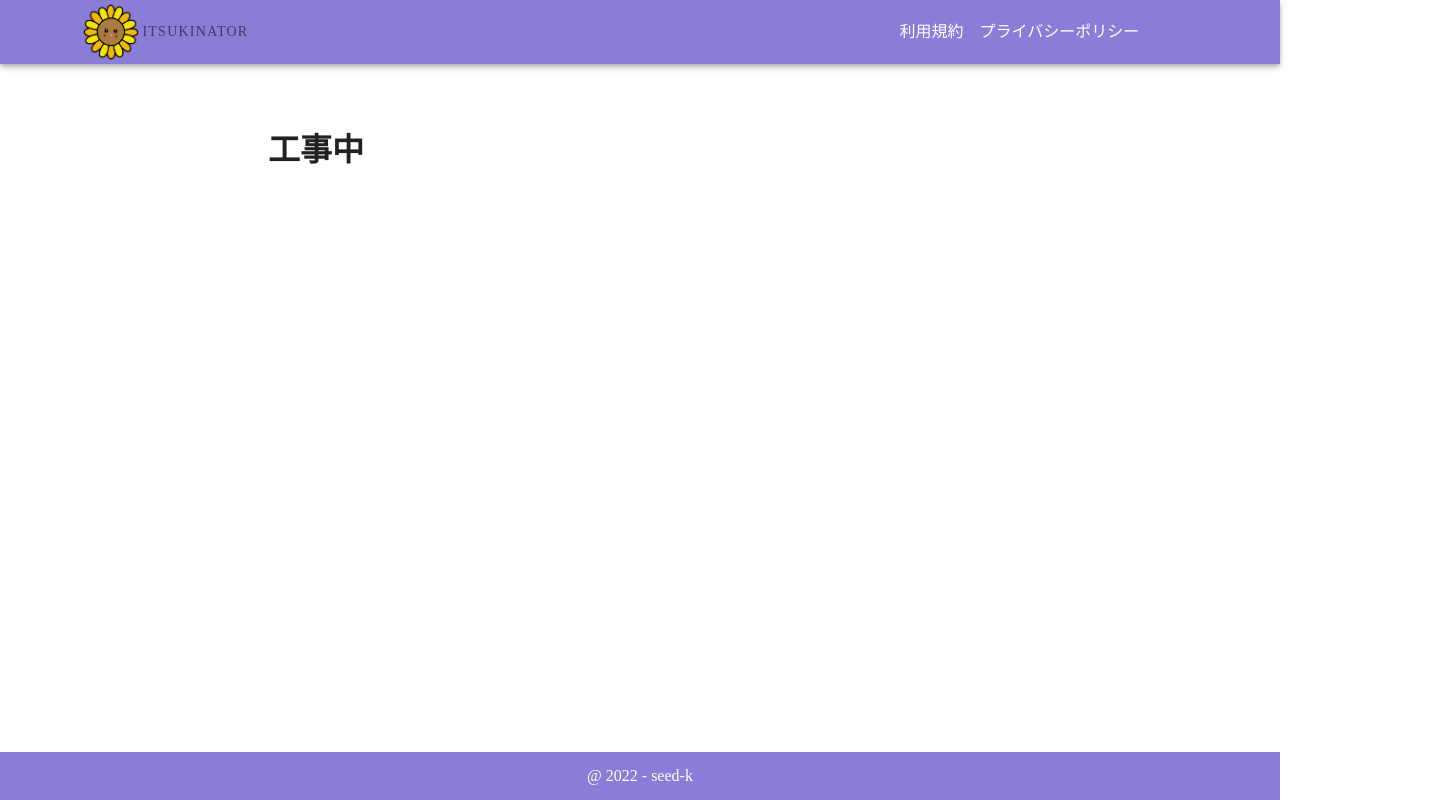
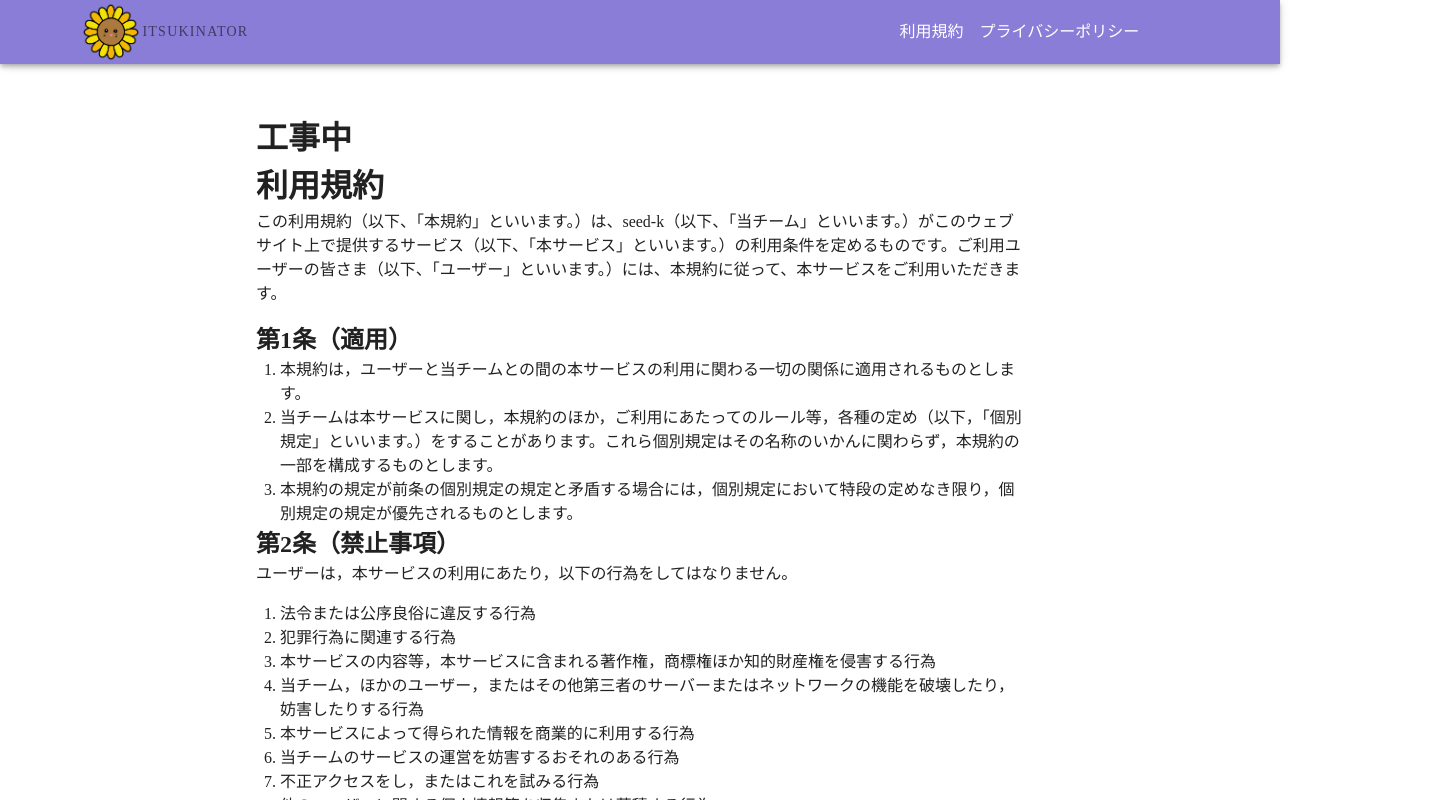
Before and after one commit to D-suke0614/itsukinator, a Vue app: page / in a window 1280 px wide. Both pictures are taken after a click on the link "利用規約". Shown: the top 800 px of the page, 1441 px wide, since content can reach past the window. Built offline with nearby package versions, Linux system fonts and the light colour scheme; a web font is replaced by a local one.

Commit message:
[feat]term page（途中）

```diff
--- a/src/components/common/molecules/itsuki-footer.vue
+++ b/src/components/common/molecules/itsuki-footer.vue
@@ -4,7 +4,9 @@
       class="text-center"
       cols="12"
     >
-      @ {{ new Date().getFullYear() }} - seed-k
+      <!-- コピーライトの日付は固定で良いため、関数はコメントアウトしておく -->
+      <!-- @ {{ new Date().getFullYear() }} - 株式会社 seed-k -->
+      @ 2022 - 株式会社 seed-k
     </v-col>
   </v-footer>
 </template>
--- a/src/components/common/pages/policy/itsuki-privacy-policy.vue
+++ b/src/components/common/pages/policy/itsuki-privacy-policy.vue
@@ -1,18 +1,14 @@
 <template>
-  <div class="container">
+  <div class="contents">
     <h1>工事中</h1>
-    <!-- <h2>
-      【 itsukinator 】プライバシーポリシー
-    </h2>
+    <h1>【 itsukinator 】プライバシーポリシー</h1>
     <p>
       私たちseed-k（以下「当チーム」という）は、当チームの提供する【 ITSUKINATOR 】【 itsukinator 】の利用者（以下「ユーザー」という）に関する個人情報を含んだ情報（以下「ユーザー情報」という）の取扱いについて、以下のとおりプライバシーポリシー（以下「本ポリシー」という）を定めます。
     </p>
-    <h3>
-      1. アプリの提供者
-    </h3>
+    <h2>1. アプリの提供者</h2>
     <p>
       seed-k
-    </p> -->
+    </p>
   </div>
 </template>
 
@@ -23,7 +19,7 @@ export default {
 </script>
 
 <style>
-.container {
+.contents {
   margin-top: 50px;
   margin-left: 20%;
   margin-right: 20%;
--- a/src/components/common/pages/policy/itsuki-terms.vue
+++ b/src/components/common/pages/policy/itsuki-terms.vue
@@ -1,11 +1,88 @@
 <template>
-  <div class="container">
+  <div class="contents">
     <h1>工事中</h1>
-    <!-- <h2>利用規約</h2>
+    <h1>利用規約</h1>
     <p>
-      この利用規約（以下，「本規約」といいます。）は，seed-k（以下，「当チーム」といいます。）がこのウェブサイト上で提供するサービス（以下，「本サービス」といいます。）の利用条件を定めるものです。ご利用ユーザーの皆さま（以下，「ユーザー」といいます。）には，本規約に従って，本サービスをご利用いただきます。
+      この利用規約（以下、「本規約」といいます。）は、seed-k（以下、「当チーム」といいます。）がこのウェブサイト上で提供するサービス（以下、「本サービス」といいます。）の利用条件を定めるものです。ご利用ユーザーの皆さま（以下、「ユーザー」といいます。）には、本規約に従って、本サービスをご利用いただきます。
     </p>
-    <h2>第1条（適用）</h2> -->
+
+    <h2>第1条（適用）</h2>
+    <ol>
+      <li>
+        本規約は，ユーザーと当チームとの間の本サービスの利用に関わる一切の関係に適用されるものとします。
+        </li>
+      <li>
+        当チームは本サービスに関し，本規約のほか，ご利用にあたってのルール等，各種の定め（以下，「個別規定」といいます。）をすることがあります。これら個別規定はその名称のいかんに関わらず，本規約の一部を構成するものとします。
+      </li>
+      <li>
+        本規約の規定が前条の個別規定の規定と矛盾する場合には，個別規定において特段の定めなき限り，個別規定の規定が優先されるものとします。
+      </li>
+    </ol>
+
+    <h2>第2条（禁止事項）</h2>
+    <p>ユーザーは，本サービスの利用にあたり，以下の行為をしてはなりません。</p>
+    <ol>
+      <li>
+        法令または公序良俗に違反する行為
+      </li>
+      <li>
+        犯罪行為に関連する行為
+      </li>
+      <li>
+        本サービスの内容等，本サービスに含まれる著作権，商標権ほか知的財産権を侵害する行為
+      </li>
+      <li>
+        当チーム，ほかのユーザー，またはその他第三者のサーバーまたはネットワークの機能を破壊したり，妨害したりする行為
+      </li>
+      <li>
+        本サービスによって得られた情報を商業的に利用する行為
+      </li>
+      <li>
+        当チームのサービスの運営を妨害するおそれのある行為
+      </li>
+      <li>
+        不正アクセスをし，またはこれを試みる行為
+      </li>
+      <li>
+        他のユーザーに関する個人情報等を収集または蓄積する行為
+      </li>
+      <li>
+        不正な目的を持って本サービスを利用する行為
+      </li>
+      <li>
+        本サービスの他のユーザーまたはその他の第三者に不利益，損害，不快感を与える行為
+      </li>
+      <li>
+        当チームのサービスに関連して，反社会的勢力に対して直接または間接に利益を供与する行為
+      </li>
+      <li>
+        その他，当チームが不適切と判断する行為
+      </li>
+    </ol>
+
+    <h2>第6条（本サービスの提供の停止等）</h2>
+    <ol>
+      <li>
+        当チームは，以下のいずれかの事由があると判断した場合，ユーザーに事前に通知することなく本サービスの全部または一部の提供を停止または中断することができるものとします。
+      </li>
+      <ol>
+        <li>
+          本サービスにかかるコンピュータシステムの保守点検または更新を行う場合
+        </li>
+        <li>
+          地震，落雷，火災，停電または天災などの不可抗力により，本サービスの提供が困難となった場合
+        </li>
+        <li>
+          コンピュータまたは通信回線等が事故により停止した場合
+        </li>
+        <li>
+          その他，当チームが本サービスの提供が困難と判断した場合
+        </li>
+      </ol>
+      <li>
+        当チームは，本サービスの提供の停止または中断により，ユーザーまたは第三者が被ったいかなる不利益または損害についても，一切の責任を負わないものとします。
+      </li>
+    </ol>
   </div>
 </template>
 
@@ -16,7 +93,7 @@ export default {
 </script>
 
 <style>
-.container {
+.contents {
   margin-top: 50px;
   margin-left: 20%;
   margin-right: 20%;
```
